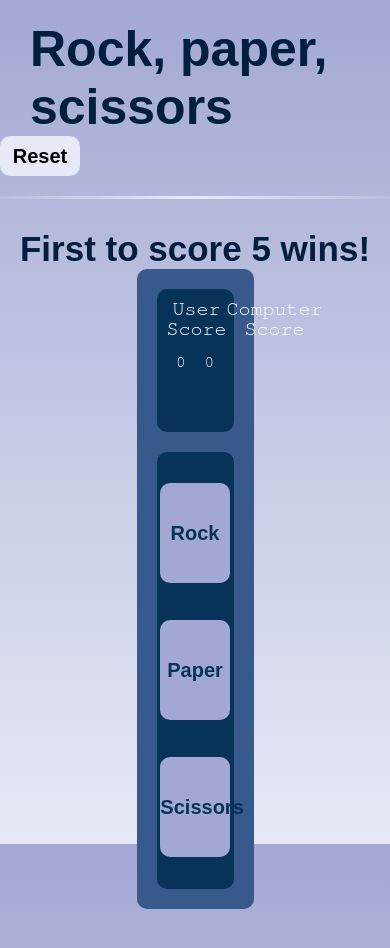
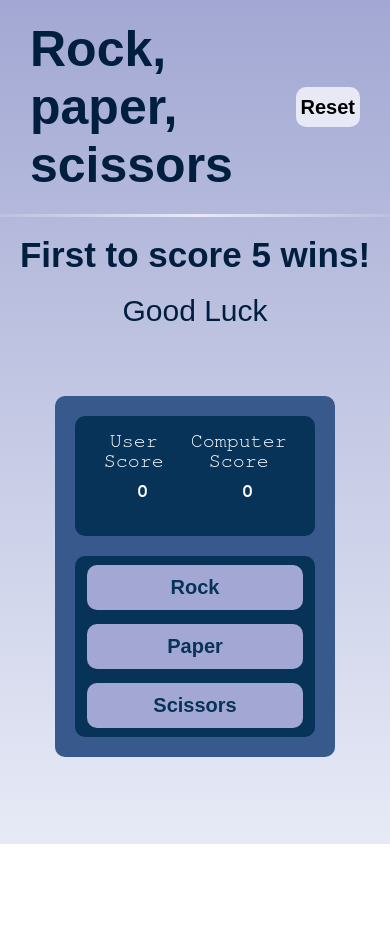
Before and after one commit to SourMicrowave/RockPaperScissors, a plain HTML site: page index.html in a window 390 px wide. After the commit the page ends 844 px from the top, so only its background shows below. Drawn offline with Linux system fonts and the light colour scheme.

Commit message:
Fix incorrect scoring when user wins. Improve UI on mobile

```diff
--- a/index.html
+++ b/index.html
@@ -16,7 +16,7 @@
 <div class="titles">
   <h2 class="roundCounter">First to score 5 wins!</h2>
 
-  <h3 class="message"></h3>
+  <h3 class="message">Good Luck</h3>
 
 </div>
 <div class="box container">
--- a/javascript.js
+++ b/javascript.js
@@ -126,7 +126,7 @@ btns.forEach((btn) => {
           message.textContent = lossArray[Math.floor(Math.random()*7)]
         }
         else {  //if user wins
-          message.textContent = winArrayArray[Math.floor(Math.random()*7)]
+          message.textContent = winArray[Math.floor(Math.random()*7)]
         }
 
         uScore.textContent = scoreArray[1]  //the scoreArray is the wrong way round [computer, user], so swap it here
--- a/style.css
+++ b/style.css
@@ -2,12 +2,14 @@
   box-sizing: border-box;
   margin: 0;
   padding: 0;
+
 }
 
 
 
 body {
   height: 100vh;
+  width: 100vw;
   font-family: Arial, Helvetica, sans-serif;
   display: flex;
   flex-direction: column;
@@ -49,7 +51,6 @@ p {
   display: flex;
   justify-content: space-between;
   align-items: center;
-  flex-wrap: wrap;
   margin-bottom: 10px;
 }
 
@@ -62,6 +63,7 @@ p {
   background-color: #e7eaf6;
   border-style: none;
   border-radius: 10px;
+  padding: 5px;
   height: 40px;
   width: 80px;
 }
@@ -74,26 +76,29 @@ p {
 }
 
 .titles {
-  margin-top: 20px 10px;
+  margin-top: 2%;
   display: flex;
   flex-direction: column;
-  justify-content: space-between;
+  justify-content: end;
   align-items: center;
-  height: 400px;
+  height: 20%;
+
 }
 
-.titles h2 {
-  margin-top: 20px;
+.message {
+  margin-top: 5%;
 }
 
+
 .box {
-  height: 100%;
+  height: 900%;
   display: flex;
   flex-direction: column;
   justify-content: center;
   align-items: center;
-  padding-bottom: 100px;
-  margin-bottom: 100px;
+  padding-bottom: 5%;
+  margin-top: 2%;
+  margin-bottom: 2%;
 }
 
 
@@ -101,12 +106,17 @@ p {
 
   border-color: #001f3f;
   border-radius: 10px;
-  width: 30%;
-  max-width: 400px;
-  height:640px;
+  width: 40%;
+  max-width: 700px;
+  min-width: 280px;
+  height: 75%;
+  max-height: 700px;
+  min-height: 300px;
   padding: 10px;
-  display: flex;
+
+  flex-shrink: 0;
   background-color: #38598b;
+
 
 }
 
@@ -115,28 +125,36 @@ p {
   margin: 10px;
   padding: 10px;
   height: 160px;
+  height: 30%;
   min-height: 120px;
   font-family:FreeMono;
   background-color: #083358;
   border-radius: 10px;
+
+
 }
 
 
 .textBetween {
   display: flex;
   justify-content: space-around;
-  padding-bottom: 15px;
+  padding: 5px;
 }
 
-.scoreTitle {
-  font-size: 20px;
+.scoreTitle, .scoreValue {
+  font-size: 26px;
 }
 
 .scoreValue {
   display: flex;
   justify-content: space-around;
+  font-weight: 600;
+  margin-bottom: 2%;
 }
 
+.round {
+  font-size: 20px;
+}
 
 .btns{
   display: flex;
@@ -144,13 +162,15 @@ p {
   justify-content: space-evenly;
   align-items: center;
   border-radius: 10px;
-  height: 500px;
+  /*height: 500px;*/
+  height: 70%;
   margin: 10px;
   background-color: #083358;
 }
 
 .btns button {
-  height: 100px;
+  /*height: 100px;*/
+  height: 25%;
   width: 90%;
   margin: 5px;
   background-color: #a2a8d3;
@@ -164,3 +184,9 @@ button {
   font-size: 20px;
   font-weight: 600;
 }
+
+@media screen and (max-width: 768px) {
+  p {
+    font-size: 20px;
+  }
+}
```
